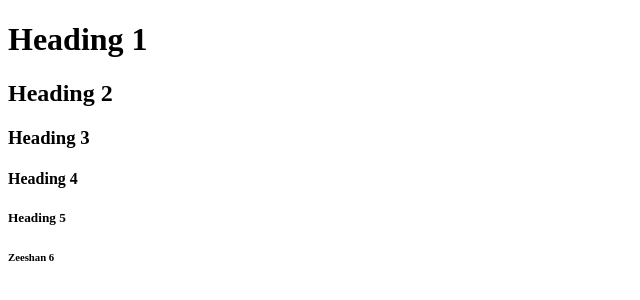
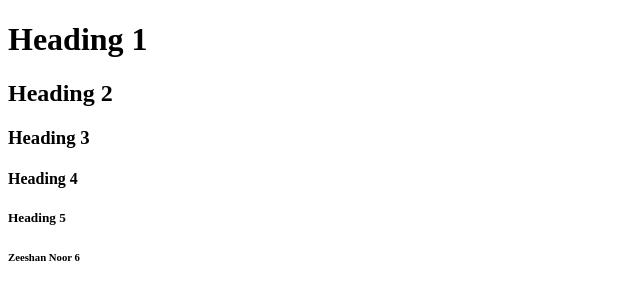
Before and after one commit to zeeshan-noor/Project001, a plain HTML site: page index.html in a window 1280 px wide. Shown: the full height of the page, 0-640 px from the left. Drawn offline with Linux system fonts and the light colour scheme.

Commit message:
update indexx file

```diff
--- a/index.html
+++ b/index.html
@@ -11,6 +11,6 @@
 <h3>Heading 3</h3>
 <h4>Heading 4</h4>
 <h5>Heading 5</h5>
-<h6>Zeeshan 6</h6>
+<h6>Zeeshan Noor 6</h6>
 </body>
 </html>
```
Also changed, not shown: 1 other file.
